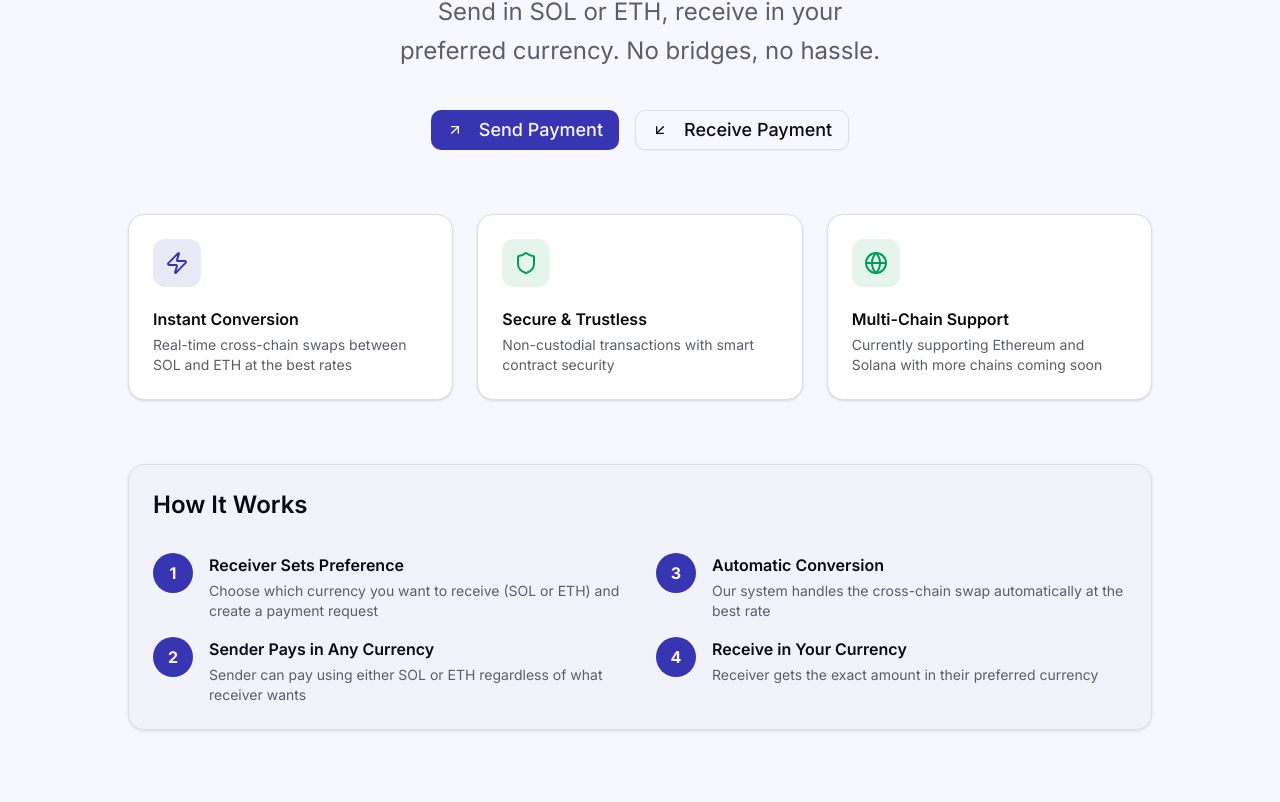
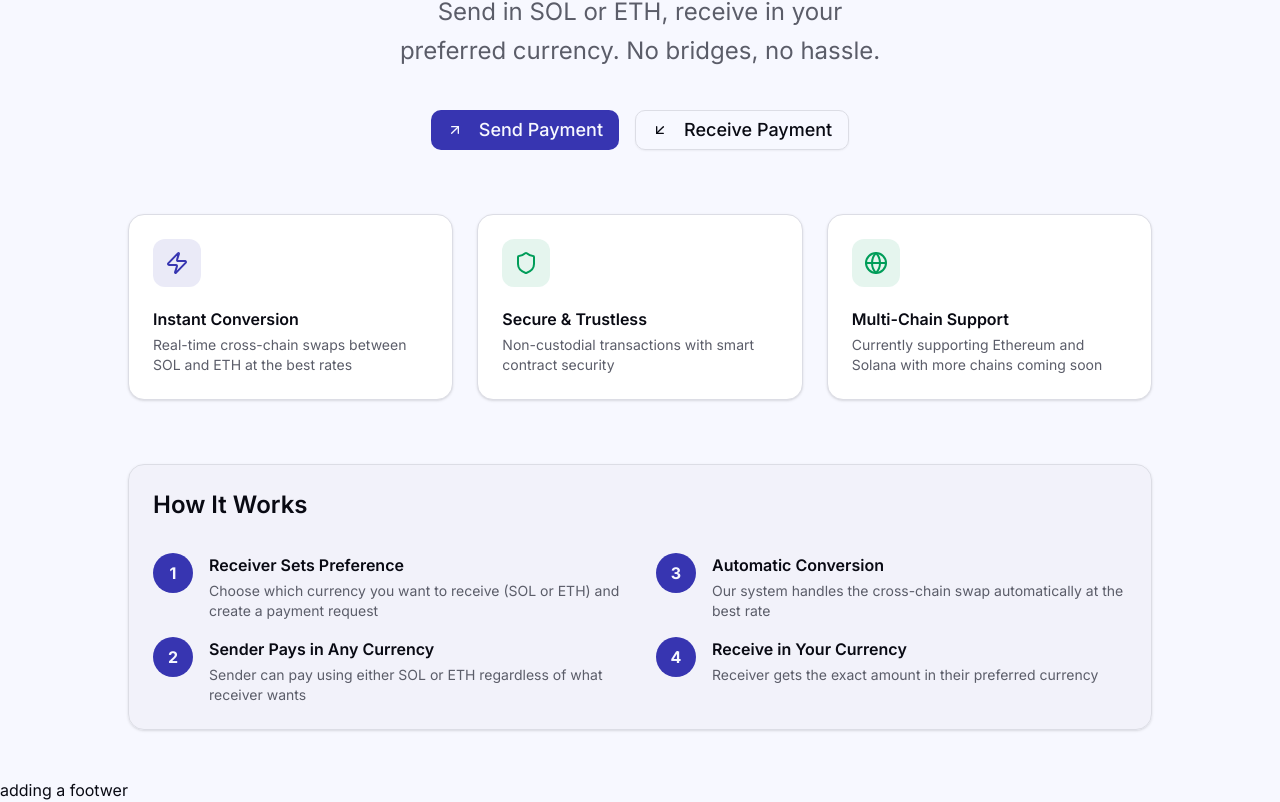
Before and after one commit to RachitSrivastava12/Multi-Chain-Payment-System, a Next.js app in the folder multi-chain-payment/: page / in a window 1280 px wide. Shown: the part 297-1099 px from the top of the page. Before the commit the page ends 1075 px from the top, so only its background shows below. Built offline with nearby package versions, Linux system fonts and the light colour scheme.

Commit message:
footer added
footer

```diff
--- a/multi-chain-payment/app/page.tsx
+++ b/multi-chain-payment/app/page.tsx
@@ -125,6 +125,7 @@ export default function Home() {
           </Card>
         </div>
       </main>
+      <div>adding a footwer</div>
     </div>
   )
 }
```
